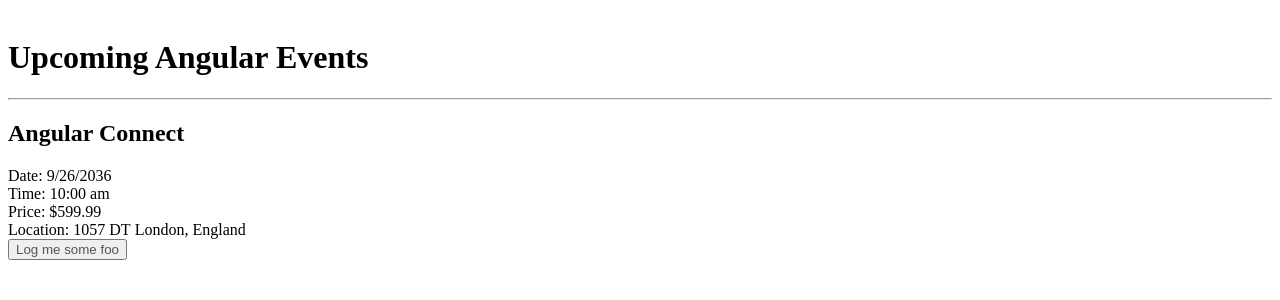
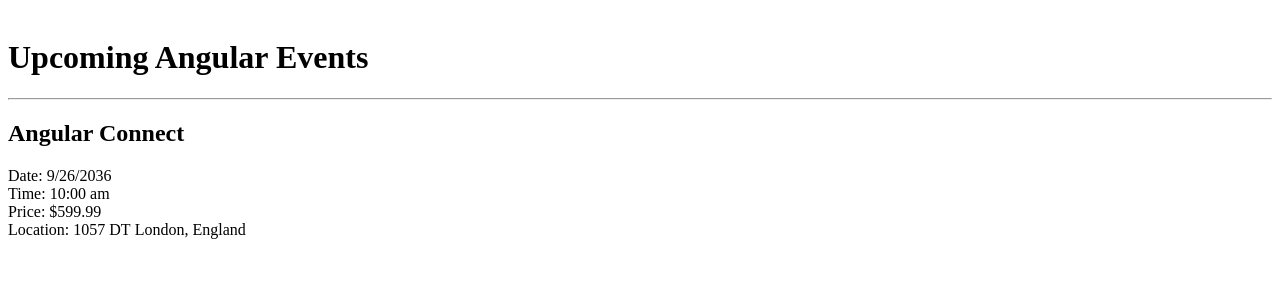
Before and after one commit to nickayson/Angular-Website, an Angular app in the folder ng-fundamentals/: page / in a window 1280 px wide. Shown: the top 300 px of the page. Built offline with nearby package versions, Linux system fonts and the light colour scheme.

Commit message:
input variables

```diff
--- a/ng-fundamentals/src/app/events/event-thumbnail.component.ts
+++ b/ng-fundamentals/src/app/events/event-thumbnail.component.ts
@@ -20,7 +20,4 @@
 export class EventThumbnailComponent {
   @Input() event:any
 
-  logFoo(){
-    console.log('foo')
-  }
 }
--- a/ng-fundamentals/src/app/events/events-list.component.ts
+++ b/ng-fundamentals/src/app/events/events-list.component.ts
@@ -6,8 +6,7 @@
   <div>
     <h1> Upcoming Angular Events</h1>
     <hr/>
-    <event-thumbnail #thumbnail [event]="event1"></event-thumbnail>
-    <button class="btn btn-primary" (click)="thumbnail.logFoo()">Log me some foo</button>
+    <event-thumbnail [event]="event1"></event-thumbnail>
   </div>
   `
 })
```
